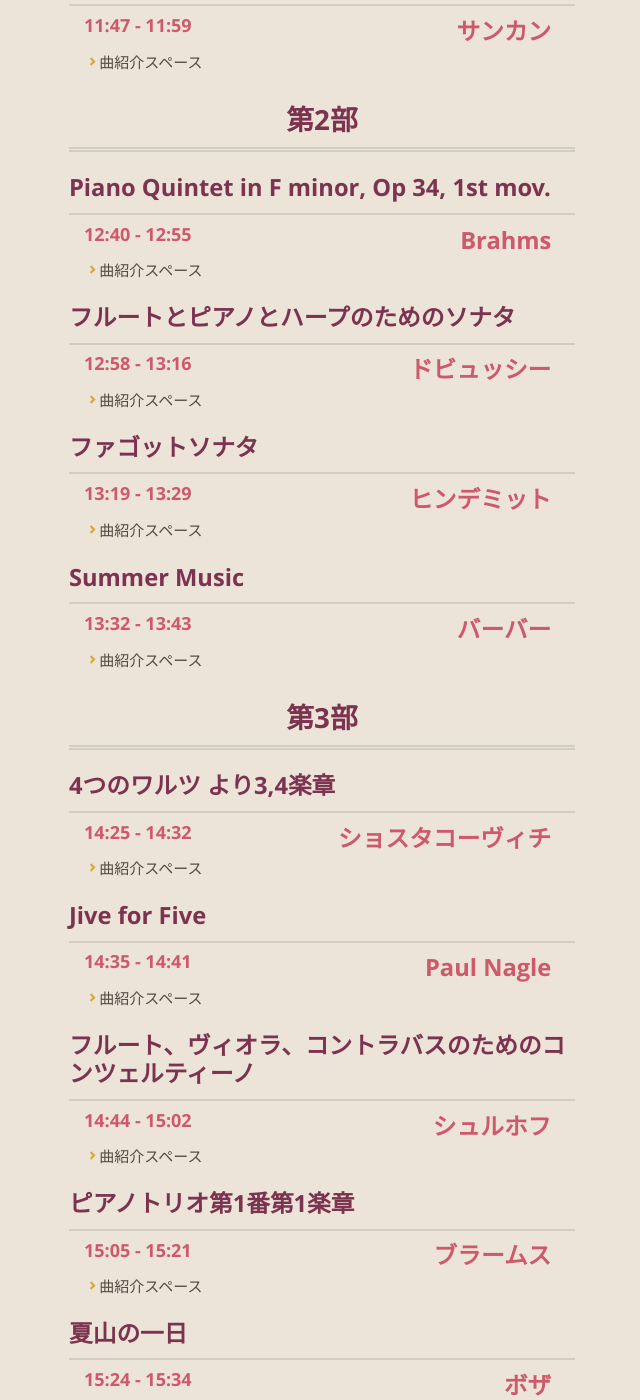
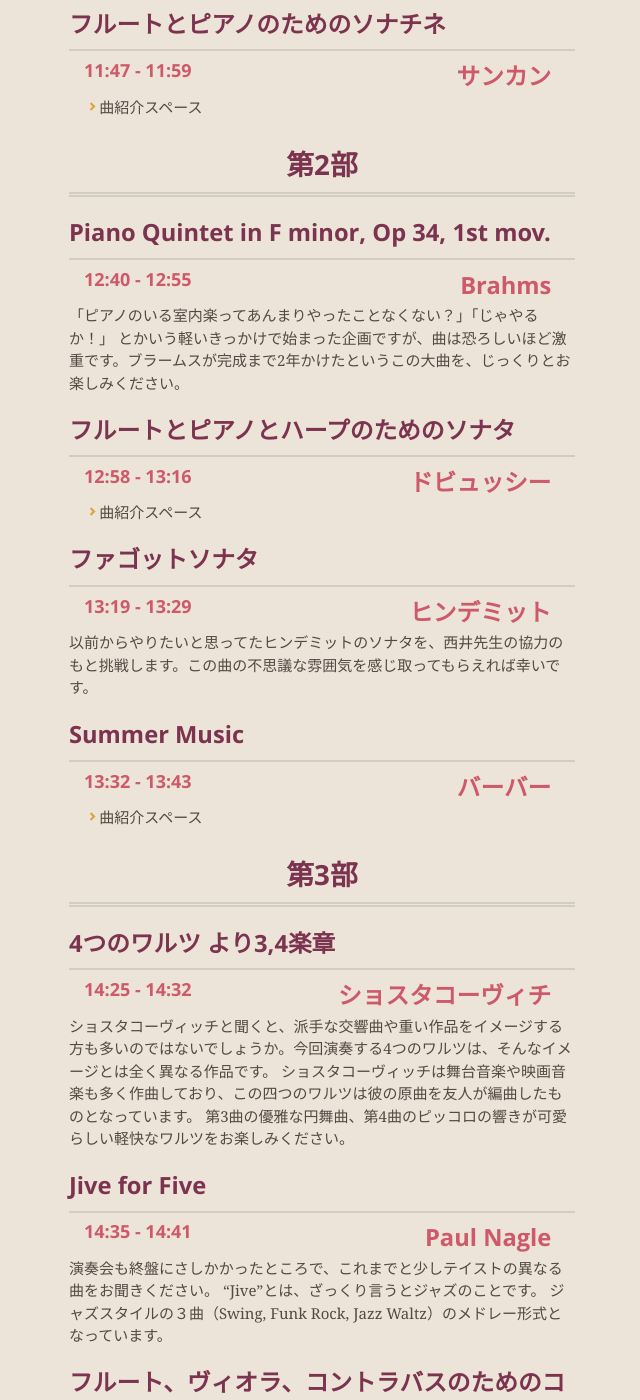
Before and after one commit to Ensemble-Project/Ensemble-Project.github.io, a Jekyll site: the page built from introduction.md, in a window 1280 px wide and 1400 px high, scrolled down 1788 px. Shown: the whole window, without its empty margins (318-958 px from the left). Built offline with Jekyll 4.4.1, drawn with Linux system fonts in a browser that asks for light colours; our own code applies the rules of GitHub Pages for plain Markdown files; some of the changed text lies outside the part shown.

Commit message:
add intro

```diff
--- a/introduction.md
+++ b/introduction.md
@@ -23,12 +23,12 @@
 ## ピアノトリオ
 #### フォーレ
 ###### 10:55 - 11:05
-* 曲紹介スペース
+必死さも色気もパワーアップした(？)演奏をどうぞ！
 
 ## 三つの小品
 #### イベール
 ###### 11:08 - 11:18
-* 曲紹介スペース
+フィロムジカの皆様ならきっともう何度も聞いたことがあるでしょう。木管五重奏では王道のとても楽しい曲です。軽やかな1・3楽章と牧歌的な2楽章、美しくオシャレなハーモニーをお楽しみください。
 
 ## 弦楽四重奏
 #### フォーレ
@@ -45,7 +45,8 @@
 ## Piano Quintet in F minor, Op 34, 1st mov.
 #### Brahms
 ###### 12:40 - 12:55
-* 曲紹介スペース
+「ピアノのいる室内楽ってあんまりやったことなくない？」「じゃやるか！」
+とかいう軽いきっかけで始まった企画ですが、曲は恐ろしいほど激重です。ブラームスが完成まで2年かけたというこの大曲を、じっくりとお楽しみください。
 
 ## フルートとピアノとハープのためのソナタ
 #### ドビュッシー
@@ -55,7 +56,7 @@
 ## ファゴットソナタ
 #### ヒンデミット
 ###### 13:19 - 13:29
-* 曲紹介スペース
+以前からやりたいと思ってたヒンデミットのソナタを、西井先生の協力のもと挑戦します。この曲の不思議な雰囲気を感じ取ってもらえれば幸いです。
 
 ## Summer Music
 #### バーバー
@@ -67,12 +68,16 @@
 ## 4つのワルツ より3,4楽章
 #### ショスタコーヴィチ
 ###### 14:25 - 14:32
-* 曲紹介スペース
+ショスタコーヴィッチと聞くと、派手な交響曲や重い作品をイメージする方も多いのではないでしょうか。今回演奏する4つのワルツは、そんなイメージとは全く異なる作品です。
+ショスタコーヴィッチは舞台音楽や映画音楽も多く作曲しており、この四つのワルツは彼の原曲を友人が編曲したものとなっています。
+第3曲の優雅な円舞曲、第4曲のピッコロの響きが可愛らしい軽快なワルツをお楽しみください。
 
 ## Jive for Five
 #### Paul Nagle
 ###### 14:35 - 14:41
-* 曲紹介スペース
+演奏会も終盤にさしかかったところで、これまでと少しテイストの異なる曲をお聞きください。
+"Jive"とは、ざっくり言うとジャズのことです。
+ジャズスタイルの３曲（Swing, Funk Rock, Jazz Waltz）のメドレー形式となっています。
 
 ## フルート、ヴィオラ、コントラバスのためのコンツェルティーノ
 #### シュルホフ
@@ -87,7 +92,11 @@
 ## 夏山の一日
 #### ボザ
 ###### 15:24 - 15:34
-* 曲紹介スペース
+田園風景を描写した牧歌、「パストラール」や、森の奥の広場で楽しく戯れるような「ロンド」など、「夏山」の様子が描かれた作品です。各楽章、夏山の一日の空気を感じながらお楽しみください。
+1楽章:パストラール
+2楽章:急流の淵にて
+3楽章:森の詩
+4楽章:ロンド
 
 # 第4部
 
```
